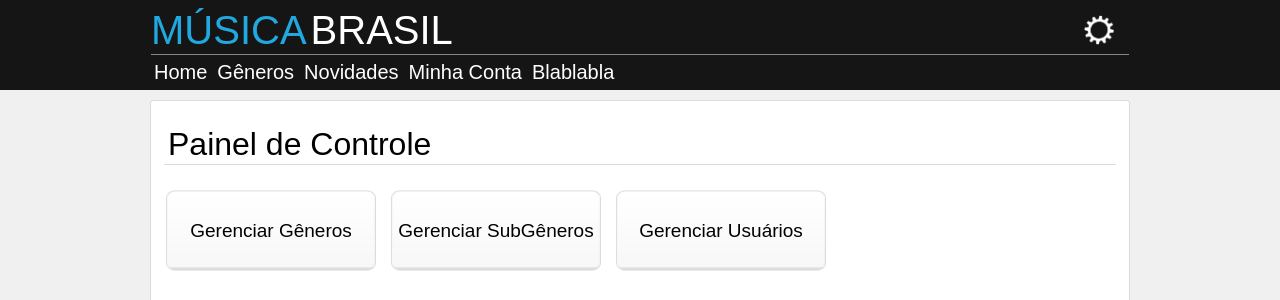
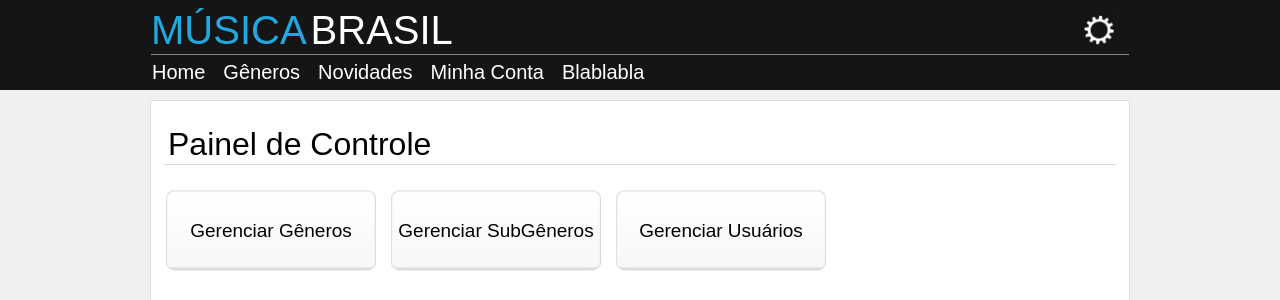
Before and after one commit to shadowam/Projeto, a PHP site: page /painel/painel.php in a window 1280 px wide. Shown: the top 300 px of the page. Run offline with PHP 8.4, Linux system fonts and the light colour scheme; some web fonts are replaced.

```diff
--- a/estilos/estilo_prin.css
+++ b/estilos/estilo_prin.css
@@ -65,10 +65,11 @@ p#site_nome a {
 #top_conteudo #nave {
   position:absolute;
   bottom:0;
-   left:0;
+  margin-left: -10px;
 }
 
 #top_conteudo #nave li {
+  padding-left: 8px;
   display:inline;
 }
 
```
Lines whose indentation alone changed are shown as unchanged.
